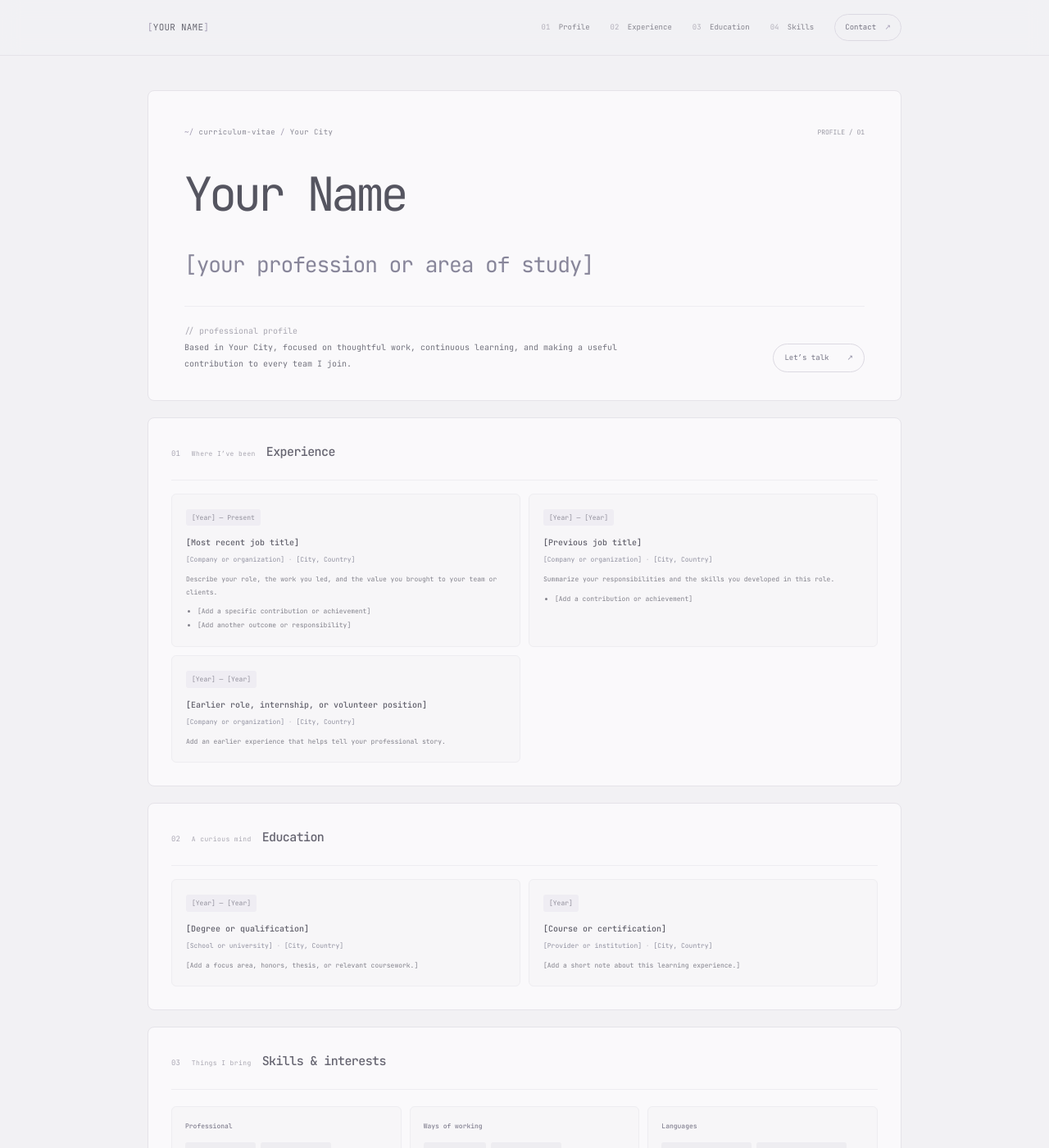
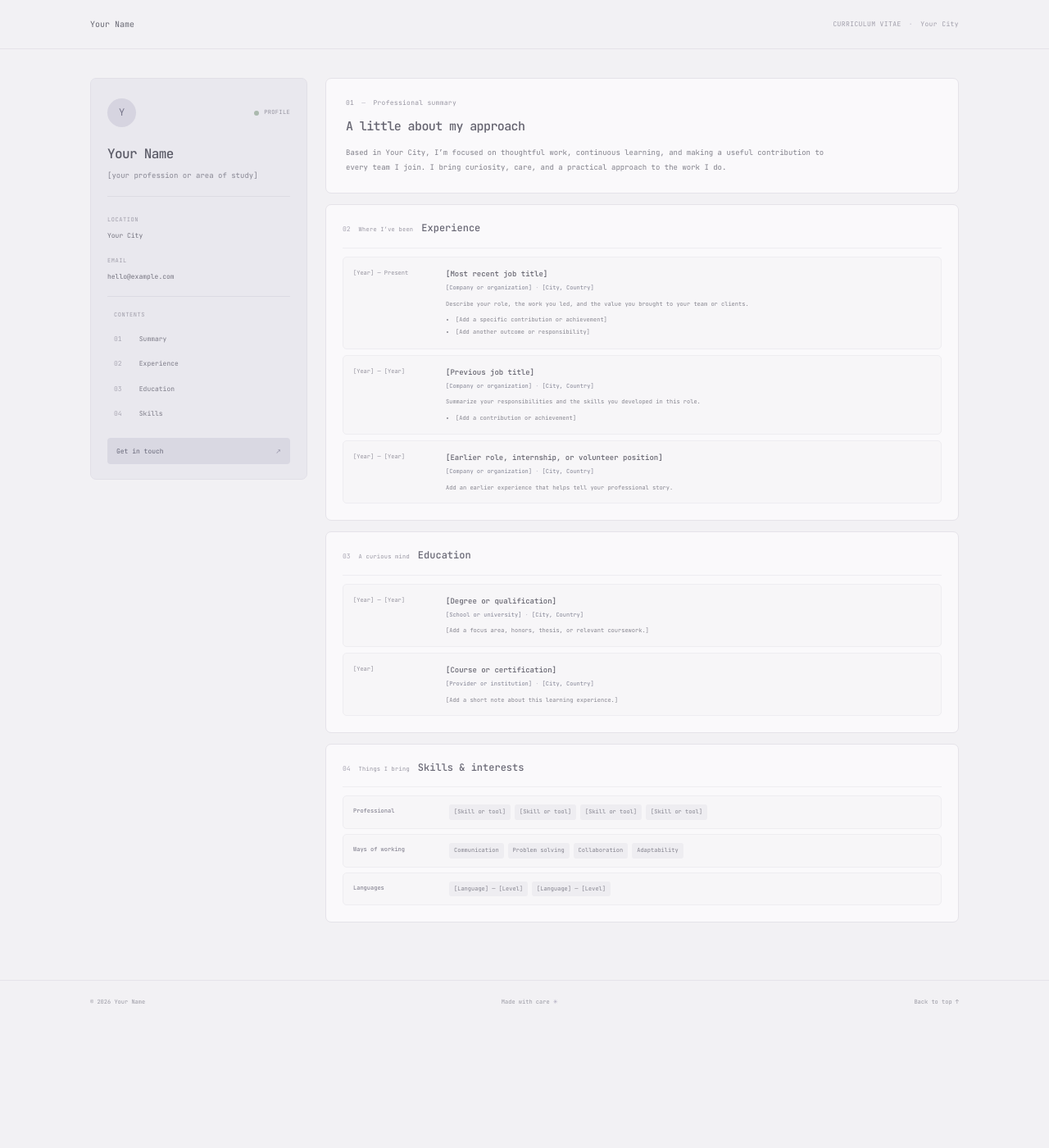
Before and after one commit to sykj92/sykj92.github.io, a Jekyll site: the page built from index.html, in a window 1280 px wide and 1400 px high. Shown: the whole window at 82% size. Built offline with Jekyll 4.4.1, drawn with Linux system fonts in a browser that asks for light colours; some of the changed text lies outside the part shown.

Commit message:
update layout 6 time

```diff
--- a/_includes/header.html
+++ b/_includes/header.html
@@ -1,9 +1,3 @@
 <header class="site-header">
-  <nav class="nav wrap" aria-label="Main navigation">
-    <a class="brand" href="{{ '/' | relative_url }}"><span class="brand-mark">[</span>{{ site.author.name | upcase }}<span class="brand-mark">]</span></a>
-    <button class="menu-button" aria-label="Open menu" aria-expanded="false" aria-controls="nav-links"><span></span><span></span></button>
-    <div class="nav-links" id="nav-links">
-      <a href="#profile"><i>01</i> Profile</a><a href="#experience"><i>02</i> Experience</a><a href="#education"><i>03</i> Education</a><a href="#skills"><i>04</i> Skills</a><a class="nav-contact" href="#contact">Contact <span>↗</span></a>
-    </div>
-  </nav>
+  <div class="nav wrap"><a class="brand" href="{{ '/' | relative_url }}">{{ site.author.name }}</a><span class="header-label">CURRICULUM VITAE <i>·</i> {{ site.author.location }}</span></div>
 </header>
--- /dev/null
+++ b/_includes/profile.html
@@ -0,0 +1,8 @@
+<div class="profile-card">
+  <div class="profile-top"><span class="profile-mark">{{ site.author.name | slice: 0 }}</span><span class="profile-status"><i></i> PROFILE</span></div>
+  <h1>{{ site.author.name }}</h1>
+  <p class="profile-role">{{ site.author.role }}</p>
+  <div class="profile-meta"><div><span>LOCATION</span><p>{{ site.author.location }}</p></div><div><span>EMAIL</span><a href="mailto:{{ site.author.email }}">{{ site.author.email }}</a></div></div>
+  <nav class="section-nav" aria-label="CV sections"><span class="nav-caption">CONTENTS</span><a href="#profile"><i>01</i> Summary</a><a href="#experience"><i>02</i> Experience</a><a href="#education"><i>03</i> Education</a><a href="#skills"><i>04</i> Skills</a></nav>
+  <a class="sidebar-contact" href="mailto:{{ site.author.email }}">Get in touch <span>↗</span></a>
+</div>
--- a/_layouts/default.html
+++ b/_layouts/default.html
@@ -3,7 +3,7 @@
 <head>
   <meta charset="utf-8">
   <meta name="viewport" content="width=device-width, initial-scale=1">
-  <meta name="theme-color" content="#d9ff3f">
+  <meta name="theme-color" content="#f2f1f4">
   <meta name="description" content="{{ site.description }}">
   <title>{{ page.title }} — {{ site.title }}</title>
   <link rel="preconnect" href="https://fonts.googleapis.com">
@@ -13,10 +13,10 @@
 </head>
 <body>
   {% include header.html %}
-  <main class="page wrap">
-    {{ content }}
+  <main class="page wrap resume-layout">
+    <aside class="resume-sidebar">{% include profile.html %}</aside>
+    <div class="resume-content">{{ content }}</div>
   </main>
   {% include footer.html %}
-  <script src="{{ '/script.js' | relative_url }}" defer></script>
 </body>
 </html>
--- a/index.html
+++ b/index.html
@@ -4,16 +4,13 @@ title: Profile
 ---
 
 <section class="intro" id="profile">
-  <div class="intro-topline"><p class="overline"><span class="prompt">~/</span> curriculum-vitae <span class="slash">/</span> {{ site.author.location }}</p><span class="availability">PROFILE / 01</span></div>
-  <h1>{{ site.author.name }}<br><em>{{ site.author.role }}</em></h1>
-  <div class="intro-bottom">
-    <p class="intro-copy"><span class="comment">// professional profile</span><br>Based in {{ site.author.location }}, focused on thoughtful work, continuous learning, and making a useful contribution to every team I join.</p>
-    <a class="text-link" href="mailto:{{ site.author.email }}">Let’s talk <span>↗</span></a>
-  </div>
+  <p class="overline">01 <span>—</span> Professional summary</p>
+  <h2>A little about my approach</h2>
+  <p class="intro-copy">Based in {{ site.author.location }}, I’m focused on thoughtful work, continuous learning, and making a useful contribution to every team I join. I bring curiosity, care, and a practical approach to the work I do.</p>
 </section>
 
 <section class="content-section" id="experience">
-  <div class="section-heading"><span class="section-number">01</span><div><p class="overline">Where I’ve been</p><h2>Experience</h2></div></div>
+  <div class="section-heading"><span class="section-number">02</span><div><p class="overline">Where I’ve been</p><h2>Experience</h2></div></div>
   <div class="entries">
     {% for item in site.data.experience %}
     <article class="entry">
@@ -27,7 +24,7 @@ title: Profile
 </section>
 
 <section class="content-section" id="education">
-  <div class="section-heading"><span class="section-number">02</span><div><p class="overline">A curious mind</p><h2>Education</h2></div></div>
+  <div class="section-heading"><span class="section-number">03</span><div><p class="overline">A curious mind</p><h2>Education</h2></div></div>
   <div class="entries">
     {% for item in site.data.education %}
     <article class="entry"><p class="entry-date">{{ item.dates }}</p><div class="entry-content"><h3>{{ item.qualification }}</h3><p class="entry-org">{{ item.institution }} <span>·</span> {{ item.location }}</p><p class="entry-description">{{ item.description }}</p></div></article>
@@ -36,10 +33,8 @@ title: Profile
 </section>
 
 <section class="content-section skills-section" id="skills">
-  <div class="section-heading"><span class="section-number">03</span><div><p class="overline">Things I bring</p><h2>Skills & interests</h2></div></div>
+  <div class="section-heading"><span class="section-number">04</span><div><p class="overline">Things I bring</p><h2>Skills & interests</h2></div></div>
   <div class="skills-layout">
     {% for group in site.data.skills %}<div class="skill-group"><h3>{{ group.name }}</h3><ul>{% for skill in group.items %}<li>{{ skill }}</li>{% endfor %}</ul></div>{% endfor %}
   </div>
 </section>
-
-<section class="contact" id="contact"><p class="overline">Have something in mind?</p><h2>Let’s make<br>good things happen.</h2><a class="contact-link" href="mailto:{{ site.author.email }}">{{ site.author.email }} <span>↗</span></a></section>
--- a/style.css
+++ b/style.css
@@ -8,93 +8,90 @@
   --line: #e5e3e9;
   --lavender: #c9c4d7;
   --blue: #b9cbd2;
-  --rose: #d8c4ca;
   --mono: 'JetBrains Mono', monospace;
 }
 * { box-sizing: border-box; }
-html { scroll-behavior: smooth; scroll-padding-top: 84px; }
-body { margin: 0; background: var(--canvas); color: var(--ink); font: 12px/1.8 var(--mono); }
-a { color: inherit; text-decoration: none; }
-.wrap { width: min(920px, calc(100% - 48px)); margin-inline: auto; }
-.site-header { position: sticky; top: 0; z-index: 10; background: #f2f1f4ed; border-bottom: 1px solid var(--line); backdrop-filter: blur(12px); }
-.nav { min-height: 67px; display: flex; align-items: center; justify-content: space-between; }
-.brand { color: #686873; font-size: 11px; letter-spacing: .02em; }
-.brand-mark { color: #a69fb8; }
-.nav-links { display: flex; align-items: center; gap: 25px; color: #85848f; font-size: 9px; }
-.nav-links a { transition: color .2s; }
-.nav-links a:hover { color: #65687c; }
-.nav-links i { margin-right: 5px; color: #b2afbb; font-style: normal; }
-.nav-links .nav-contact { padding: 7px 12px; border: 1px solid #dcd9e2; border-radius: 20px; color: #747382; }
-.nav-contact span { margin-left: 5px; color: #a69fb8; }
-.menu-button { display: none; }
-.page { padding: 42px 0 74px; }
-.intro { padding: 42px 44px 34px; background: var(--paper); border: 1px solid var(--line); border-radius: 8px; }
-.intro-topline { display: flex; justify-content: space-between; align-items: center; gap: 20px; }
-.overline { margin: 0; color: var(--muted); font-size: 9px; letter-spacing: .05em; }
-.intro .overline { color: #898894; }
-.prompt,.slash { color: #a39db3; }
-.availability { color: #9a99a4; font-size: 8px; }
-h1 { margin: 30px 0 23px; color: #555560; font-size: clamp(32px, 6vw, 57px); font-weight: 400; line-height: 1.32; letter-spacing: -.075em; }
-h1 em { color: #88869a; font-size: .46em; font-weight: 400; font-style: normal; letter-spacing: -.04em; }
-.intro-bottom { display: flex; align-items: end; justify-content: space-between; gap: 30px; padding-top: 20px; border-top: 1px solid #eeedf1; }
-.intro-copy { max-width: 570px; margin: 0; color: var(--soft-ink); font-size: 10px; line-height: 2; }
-.intro-copy .comment { color: #aaa8b2; }
-.text-link { display: inline-flex; align-items: center; gap: 22px; flex: 0 0 auto; padding: 8px 13px; border: 1px solid #dcd9e2; border-radius: 22px; color: #777686; font-size: 9px; }
-.text-link span { color: #9290a5; }
-.content-section { margin-top: 20px; padding: 28px; background: var(--paper); border: 1px solid var(--line); border-radius: 8px; }
-.section-heading { display: flex; align-items: baseline; gap: 14px; padding: 0 0 20px; margin: 0 0 4px; border-bottom: 1px solid #eeedf1; }
-.section-number { color: #aaa7b4; font-size: 9px; }
-.section-heading > div { display: flex; align-items: baseline; gap: 13px; }
-.section-heading .overline { color: #aaa8b2; font-size: 8px; }
-.section-heading h2 { margin: 0; color: #666571; font-size: 15px; font-weight: 500; letter-spacing: -.04em; }
-.entries { display: grid; grid-template-columns: 1fr 1fr; gap: 10px; padding-top: 12px; }
-.entry { min-width: 0; padding: 17px; background: #f7f6f8; border: 1px solid #eeedf1; border-radius: 6px; }
-.entry-date { display: inline-block; margin: 0 0 12px; padding: 3px 7px; background: #efedf3; border-radius: 3px; color: #92909c; font-size: 8px; }
-.entry-content h3 { margin: 0; color: #62616c; font-size: 10px; font-weight: 500; line-height: 1.8; }
-.entry-org { margin: 4px 0 10px; color: #9191a0; font-size: 8px; }
-.entry-org span { color: #c2bfca; }
-.entry-description,.entry-content li { margin: 0; color: #82818b; font-size: 8px; line-height: 1.9; }
-.entry-content ul { margin: 7px 0 0; padding-left: 14px; }
-.entry-content li { padding: 1px 0; }
-.skills-section { padding-bottom: 29px; }
-.skills-layout { display: grid; grid-template-columns: repeat(3,1fr); gap: 10px; padding-top: 16px; }
-.skill-group { min-width: 0; padding: 16px; background: #f7f6f8; border: 1px solid #eeedf1; border-radius: 6px; }
-.skill-group h3 { margin: 0 0 12px; color: #838191; font-size: 8px; font-weight: 500; }
-.skill-group ul { display: flex; flex-wrap: wrap; gap: 6px; margin: 0; padding: 0; list-style: none; }
-.skill-group li { padding: 4px 7px; background: #eeedf1; border-radius: 3px; color: #85848f; font-size: 8px; }
-.contact { margin-top: 20px; padding: 28px 32px; display: grid; grid-template-columns: 1fr auto; align-items: center; gap: 6px 25px; background: #e9e8ee; border: 1px solid #e1dfe7; border-radius: 8px; }
-.contact .overline { grid-column: 1 / -1; color: #9694a0; font-size: 8px; }
-.contact h2 { margin: 0; color: #696875; font-size: 14px; font-weight: 400; line-height: 1.9; }
-.contact-link { display: flex; gap: 18px; align-items: center; padding: 8px 12px; background: #f3f2f6; border: 1px solid #dedce5; border-radius: 20px; color: #7d7b89; font-size: 8px; }
-.contact-link span { color: #9996aa; }
-.site-footer { color: #9b9aa4; }
-.footer-inner { min-height: 60px; display: flex; justify-content: space-between; align-items: center; gap: 16px; font-size: 8px; }
-.footer-inner i { color: #aaa4ba; font-style: normal; }
-.site-footer a:hover { color: #706e7d; }
-@media (max-width: 700px) {
-  .wrap { width: min(calc(100% - 30px), 540px); }
-  .nav { min-height: 58px; }
-  .brand { font-size: 9px; }
-  .menu-button { display: flex; width: 36px; height: 36px; padding: 9px; flex-direction: column; justify-content: center; gap: 5px; border: 1px solid #dedce4; border-radius: 5px; background: transparent; }
-  .menu-button span { width: 16px; height: 1px; background: #9290a0; }
-  .nav-links { display: none; position: absolute; top: 58px; left: 0; right: 0; z-index: 5; padding: 9px 18px 15px; flex-direction: column; align-items: stretch; gap: 0; background: #f4f3f6; border-bottom: 1px solid var(--line); }
-  .nav-links.open { display: flex; }
-  .nav-links a { padding: 10px 3px; }
-  .nav-links .nav-contact { text-align: center; margin-top: 5px; }
-  .page { padding-top: 20px; padding-bottom: 42px; }
-  .intro { padding: 24px 19px 21px; }
-  .intro-topline { align-items: flex-start; flex-direction: column; gap: 5px; }
-  h1 { margin: 28px 0 19px; font-size: clamp(30px, 9vw, 48px); }
-  .intro-bottom { align-items: flex-start; flex-direction: column; gap: 15px; }
-  .content-section { margin-top: 12px; padding: 18px 14px; }
-  .section-heading { align-items: flex-start; gap: 10px; padding-bottom: 13px; }
-  .section-heading > div { flex-direction: column; gap: 2px; }
-  .entries { grid-template-columns: 1fr; gap: 8px; }
-  .entry { padding: 14px; }
-  .skills-layout { grid-template-columns: 1fr; gap: 8px; }
-  .contact { margin-top: 12px; padding: 22px 18px; grid-template-columns: 1fr; gap: 10px; }
-  .contact .overline { grid-column: auto; }
-  .contact-link { width: max-content; max-width: 100%; overflow-wrap: anywhere; }
-  .footer-inner { min-height: unset; padding: 14px 0; flex-wrap: wrap; font-size: 7px; }
+html { scroll-behavior: smooth; scroll-padding-top: 80px; }
+body { margin:0; background:var(--canvas); color:var(--ink); font:11px/1.8 var(--mono); }
+a { color:inherit; text-decoration:none; }
+.wrap { width:min(1060px,calc(100% - 48px)); margin-inline:auto; }
+.site-header { border-bottom:1px solid var(--line); background:#f2f1f4; }
+.nav { min-height:59px; display:flex; justify-content:space-between; align-items:center; }
+.brand { color:#686873; font-size:10px; }
+.header-label { color:#a09eaa; font-size:8px; letter-spacing:.05em; }
+.header-label i { color:#bebac8; font-style:normal; padding:0 4px; }
+.page { padding-top:35px; padding-bottom:70px; }
+.resume-layout { display:grid; grid-template-columns:265px minmax(0,1fr); align-items:start; gap:22px; }
+.resume-sidebar { position:sticky; top:24px; }
+.profile-card { padding:24px 20px 18px; background:#e9e8ee; border:1px solid #e1dfe7; border-radius:7px; }
+.profile-top { display:flex; justify-content:space-between; align-items:center; }
+.profile-mark { display:grid; place-items:center; width:35px; height:35px; border-radius:50%; background:#d6d4e0; color:#757388; font-size:12px; }
+.profile-status { display:flex; align-items:center; gap:6px; color:#9694a0; font-size:7px; letter-spacing:.05em; }
+.profile-status i { width:6px; height:6px; border-radius:50%; background:#abb9ae; }
+.profile-card h1 { margin:19px 0 3px; color:#5b5b67; font-size:16px; font-weight:500; letter-spacing:-.04em; }
+.profile-role { margin:0; color:#888793; font-size:9px; }
+.profile-meta { display:grid; gap:13px; padding:17px 0; margin-top:17px; border-top:1px solid #dcdbe3; border-bottom:1px solid #dcdbe3; }
+.profile-meta div { min-width:0; }
+.profile-meta span,.nav-caption { color:#a09eaa; font-size:7px; letter-spacing:.08em; }
+.profile-meta p,.profile-meta a { display:block; overflow-wrap:anywhere; margin:3px 0 0; color:#74737f; font-size:8px; }
+.section-nav { display:grid; gap:2px; padding-top:16px; }
+.nav-caption { padding:0 8px 6px; }
+.section-nav a { padding:7px 8px; border-radius:3px; color:#7d7c88; font-size:8px; }
+.section-nav a:hover { background:#dedde6; color:#5b5b67; }
+.section-nav i { display:inline-block; width:26px; color:#aaa8b4; font-style:normal; }
+.sidebar-contact { display:flex; justify-content:space-between; align-items:center; margin-top:15px; padding:9px 11px; background:#d9d8e2; border-radius:4px; color:#686879; font-size:8px; }
+.sidebar-contact span { color:#9895a8; }
+.resume-content { min-width:0; }
+.intro,.content-section { margin-bottom:13px; padding:22px 24px; background:var(--paper); border:1px solid var(--line); border-radius:7px; }
+.overline { margin:0; color:#9997a3; font-size:8px; letter-spacing:.035em; }
+.overline span { color:#c2bfca; padding:0 4px; }
+.intro h2 { margin:9px 0 9px; color:#666571; font-size:15px; font-weight:500; letter-spacing:-.04em; }
+.intro-copy { max-width:610px; margin:0; color:#82818b; font-size:9px; line-height:2; }
+.content-section { padding:18px 20px 20px; }
+.section-heading { display:flex; align-items:baseline; gap:10px; padding-bottom:12px; margin-bottom:10px; border-bottom:1px solid #eeedf1; }
+.section-number { color:#aaa7b4; font-size:8px; }
+.section-heading > div { display:flex; align-items:baseline; gap:10px; }
+.section-heading .overline { font-size:7px; }
+.section-heading h2 { margin:0; color:#696875; font-size:12px; font-weight:500; }
+.entries { display:grid; gap:7px; }
+.entry { display:grid; grid-template-columns:100px 1fr; gap:13px; padding:12px; background:#f7f6f8; border:1px solid #eeedf1; border-radius:5px; }
+.entry-date { margin:1px 0 0; color:#96949f; font-size:7px; line-height:1.8; }
+.entry-content h3 { margin:0; color:#65646f; font-size:9px; font-weight:500; line-height:1.8; }
+.entry-org { margin:3px 0 6px; color:#858696; font-size:7px; }
+.entry-org span { color:#c1bfca; }
+.entry-description,.entry-content li { margin:0; color:#888791; font-size:7px; line-height:1.9; }
+.entry-content ul { margin:5px 0 0; padding-left:12px; }
+.entry-content li { padding:1px 0; }
+.skills-section { margin-bottom:0; }
+.skills-layout { display:grid; gap:6px; }
+.skill-group { display:grid; grid-template-columns:105px 1fr; align-items:start; gap:12px; padding:10px 12px; background:#f7f6f8; border:1px solid #eeedf1; border-radius:5px; }
+.skill-group h3 { margin:2px 0; color:#888694; font-size:7px; font-weight:500; }
+.skill-group ul { display:flex; flex-wrap:wrap; gap:5px; margin:0; padding:0; list-style:none; }
+.skill-group li { padding:3px 6px; background:#eeedf1; border-radius:3px; color:#85848f; font-size:7px; }
+.site-footer { border-top:1px solid var(--line); color:#9b9aa4; }
+.footer-inner { min-height:52px; display:flex; align-items:center; justify-content:space-between; gap:16px; font-size:7px; }
+.footer-inner i { color:#aaa4ba; font-style:normal; }
+.site-footer a:hover { color:#706e7d; }
+@media(max-width:720px) {
+  .wrap { width:min(calc(100% - 28px),560px); }
+  .header-label { font-size:7px; }
+  .page { padding-top:18px; padding-bottom:38px; }
+  .resume-layout { grid-template-columns:1fr; gap:13px; }
+  .resume-sidebar { position:static; }
+  .profile-card { display:grid; grid-template-columns:1fr auto; column-gap:14px; padding:15px; }
+  .profile-top { grid-column:1 / -1; }
+  .profile-card h1 { grid-column:1; margin:12px 0 0; }
+  .profile-role { grid-column:1; }
+  .profile-meta { grid-column:2; grid-row:2 / span 2; align-content:center; padding:0 0 0 12px; margin:12px 0 0; border:0; border-left:1px solid #dcdbe3; }
+  .section-nav { grid-column:1 / -1; grid-template-columns:repeat(4,1fr); gap:3px; padding-top:14px; }
+  .nav-caption { grid-column:1 / -1; padding:0 3px 4px; }
+  .section-nav a { padding:7px 4px; text-align:center; background:#e2e1e8; font-size:7px; }
+  .section-nav i { display:block; width:auto; }
+  .sidebar-contact { grid-column:1 / -1; margin-top:9px; }
+  .intro,.content-section { padding:16px; margin-bottom:10px; }
+  .content-section { padding:14px; }
+  .entry { grid-template-columns:1fr; gap:4px; padding:10px; }
+  .skill-group { grid-template-columns:1fr; gap:5px; }
+  .footer-inner { flex-wrap:wrap; padding:12px 0; }
 }
-@media (prefers-reduced-motion: reduce) { html { scroll-behavior: auto; } }
+@media(prefers-reduced-motion:reduce) { html { scroll-behavior:auto; } }
```
